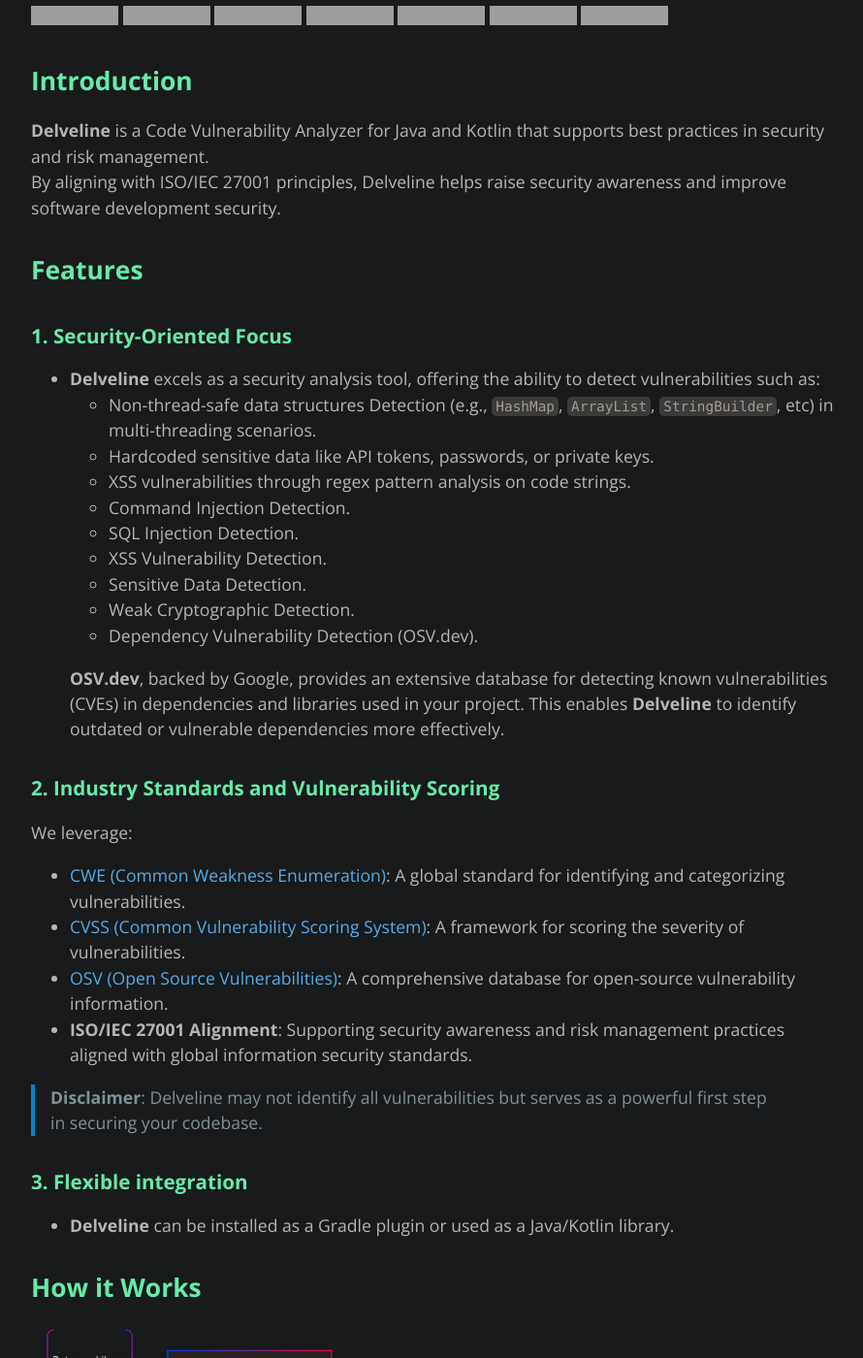
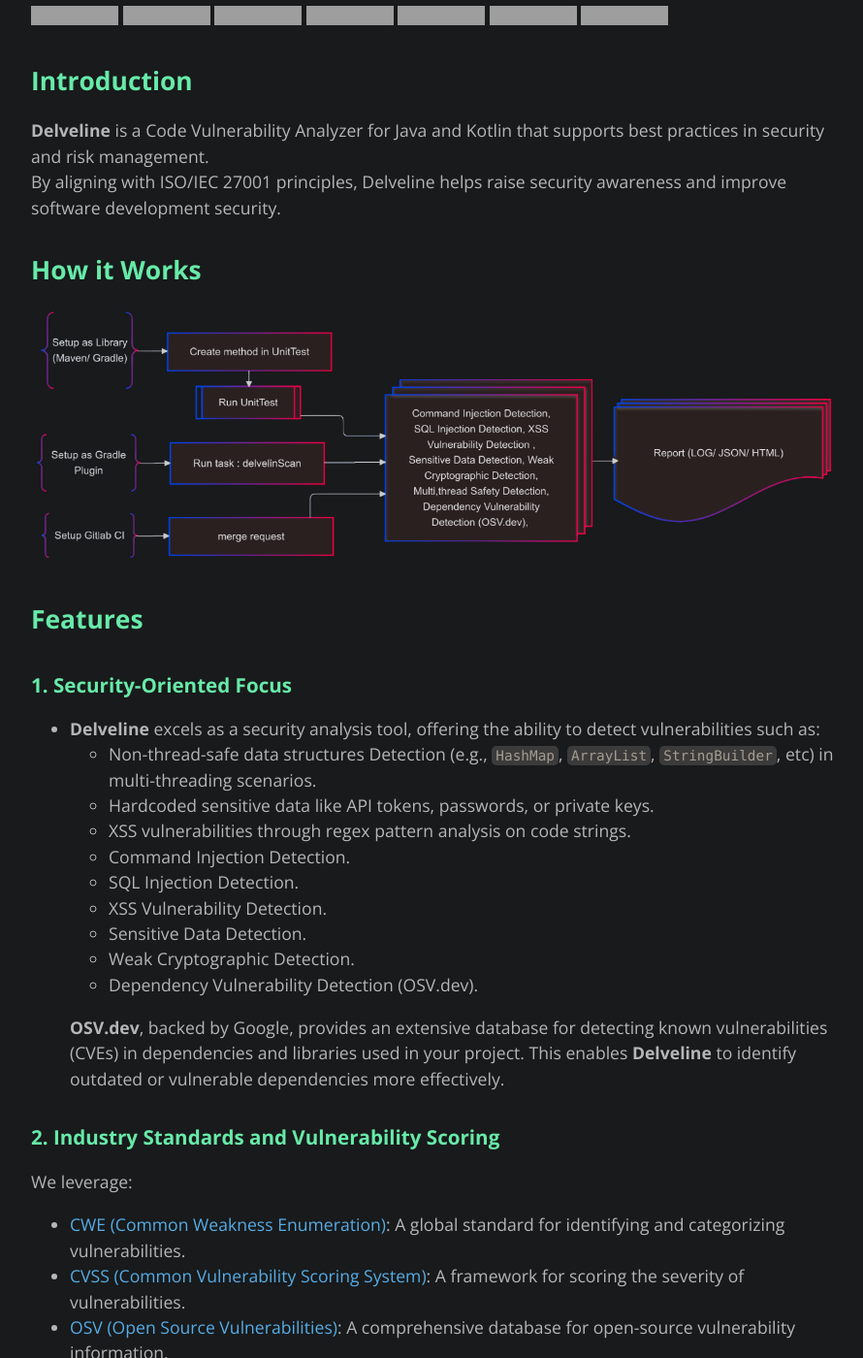
Before and after one commit to delvelin/delvelin.github.io, a Jekyll site: the page built from index.md, in a window 1280 px wide and 1400 px high, scrolled down 1060 px, cut to the strip 0-1400 px from the top of the window. Shown: the whole strip at 97% size, without its empty margins (192-1082 px from the left). Built offline with Jekyll 4.4.1, drawn with Linux system fonts in a browser that asks for light colours; grey boxes are pictures that could not be loaded.

Commit message:
rollback

```diff
--- a/index.md
+++ b/index.md
@@ -10,6 +10,10 @@
 
 **Delveline** is a Code Vulnerability Analyzer for Java and Kotlin that supports best practices in security and risk management.
 By aligning with ISO/IEC 27001 principles, Delveline helps raise security awareness and improve software development security.
+
+## **How it Works**
+
+![delvelin process](assets/img/delvelin-diagram-transparent.png?raw=true)
 
 ## **Features**
 
@@ -43,9 +47,6 @@
 ### **3. Flexible integration**
 - **Delveline** can be installed as a Gradle plugin or used as a Java/Kotlin library.
 
-## **How it Works**
-
-![delvelin process](assets/img/delvelin-diagram-transparent.png?raw=true)
 
 ## **License**
 This project is licensed under [MIT License](LICENSE).
```
